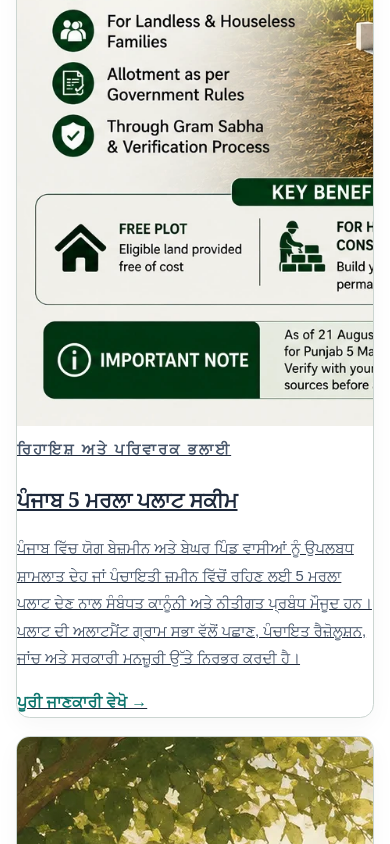
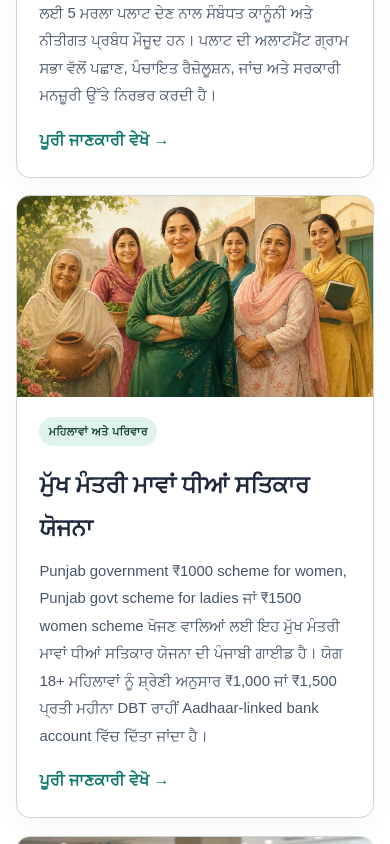
Before and after one commit to js91872/punjabschemes, a Next.js app: page /pa in a window 390 px wide. Shown: the part 2080-2924 px from the top of the page. Built offline with nearby package versions, Linux system fonts and the light colour scheme; no server answers.

Commit message:
fix(ui): use responsive scheme-card image layout on Punjabi homepage

```diff
--- a/src/app/pa/page.tsx
+++ b/src/app/pa/page.tsx
@@ -70,7 +70,7 @@ export default function PunjabiHomePage() {
         <div className="scheme-grid">
           {schemes.map((scheme) => (
             <article className="scheme-card" key={scheme.slug}>
-              <Link href={`/pa/schemes/${scheme.slug}`}>
+              <Link className="scheme-card-image" href={`/pa/schemes/${scheme.slug}`} aria-label={scheme.name}>
                 <Image
                   src={scheme.image}
                   alt={scheme.imageAlt}
@@ -78,14 +78,13 @@ export default function PunjabiHomePage() {
                   height={800}
                   sizes="(max-width: 680px) calc(100vw - 2rem), (max-width: 900px) calc(50vw - 1.6rem), 370px"
                 />
-
-                <div className="scheme-card-body">
-                  <p className="eyebrow">{scheme.category}</p>
-                  <h3>{scheme.name}</h3>
-                  <p>{scheme.summary}</p>
-                  <span className="text-link">ਪੂਰੀ ਜਾਣਕਾਰੀ ਵੇਖੋ →</span>
-                </div>
               </Link>
+              <div className="scheme-card-content">
+                <div className="scheme-card-top"><span className="pill">{scheme.category}</span></div>
+                <h2><Link href={`/pa/schemes/${scheme.slug}`}>{scheme.name}</Link></h2>
+                <p>{scheme.summary}</p>
+                <Link className="text-link" href={`/pa/schemes/${scheme.slug}`}>ਪੂਰੀ ਜਾਣਕਾਰੀ ਵੇਖੋ →</Link>
+              </div>
             </article>
           ))}
         </div>
```
